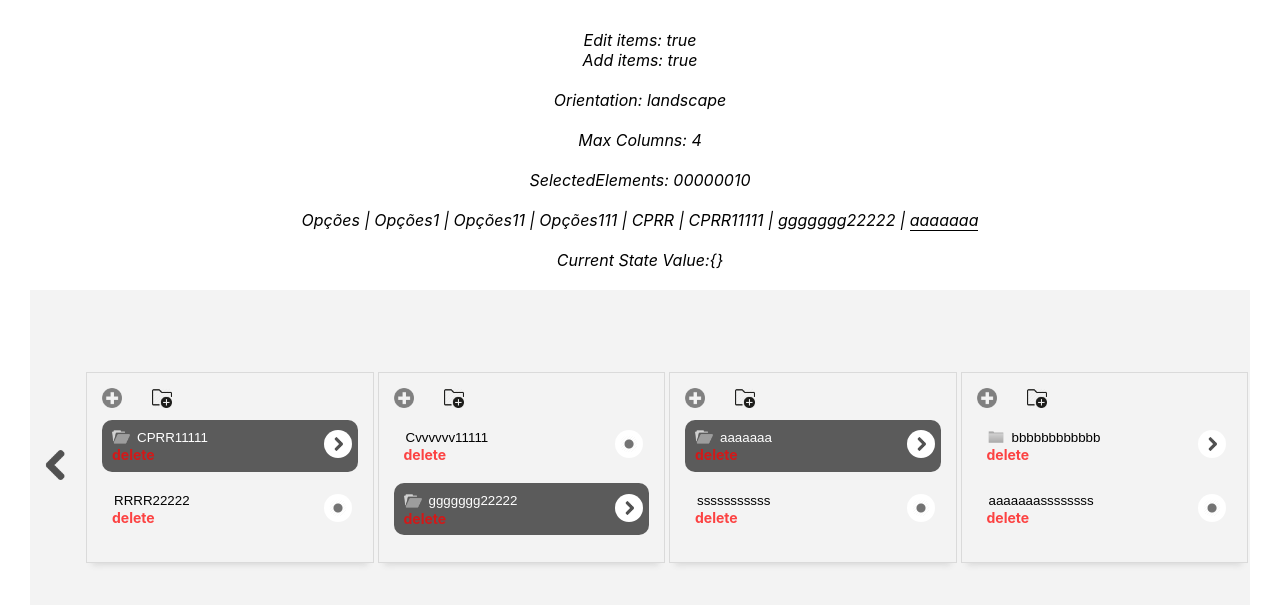
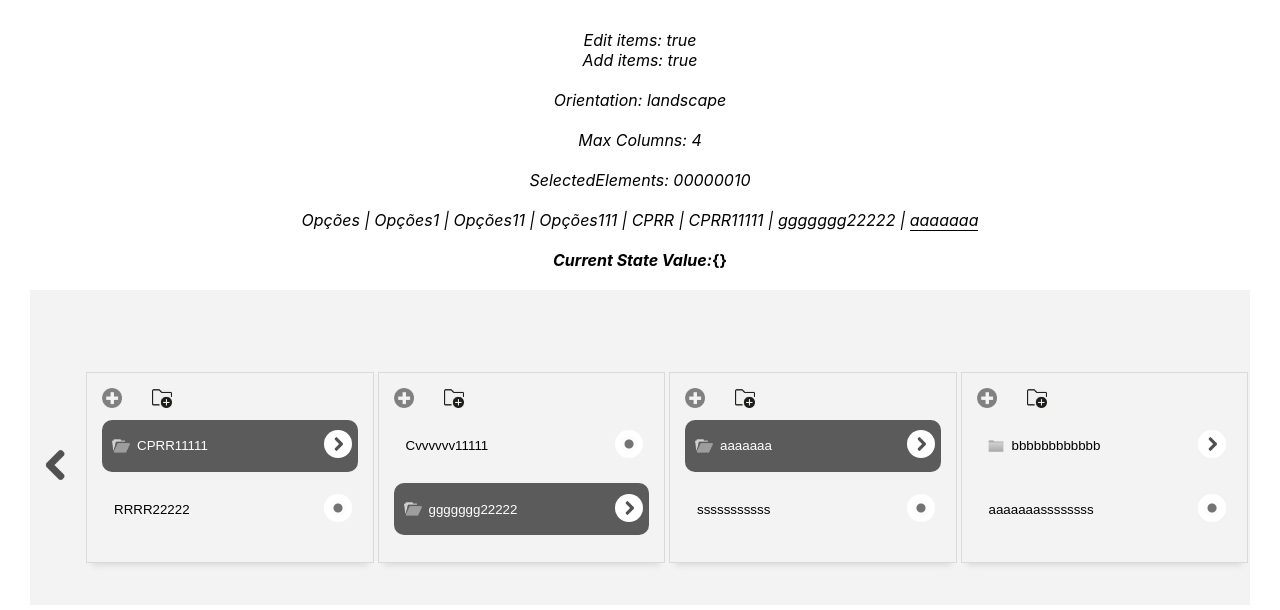
Before and after one commit to zealves/browse-tree, a React (Create React App) app: page / in a window 1280 px wide. Shown: the top 610 px of the page. Built offline with nearby package versions, Linux system fonts and the light colour scheme.

Commit message:
Change delete style

```diff
--- a/src/components/browseTree/browseTree.css
+++ b/src/components/browseTree/browseTree.css
@@ -79,8 +79,12 @@
 }
 
 .delete {
+    display: none;
+    color: #ff0000ba;
+}
+
+.browseTree h1:hover .delete {
     display: block;
-    color: #ff0000ba;
 }
 
 h1 .arrow {
--- a/src/components/browseTree/browseTree.js
+++ b/src/components/browseTree/browseTree.js
@@ -368,10 +368,10 @@ class BrowseTree extends Component {
                     ))}
                     </div>
                     <br></br>
-                    <i>
-                        Current State Value:
+                    <b>
+                        <i>Current State Value:</i>
                         {JSON.stringify(currentValue)}
-                    </i>
+                    </b>
                     <br></br>
                     <br></br>
                 </div>
```
